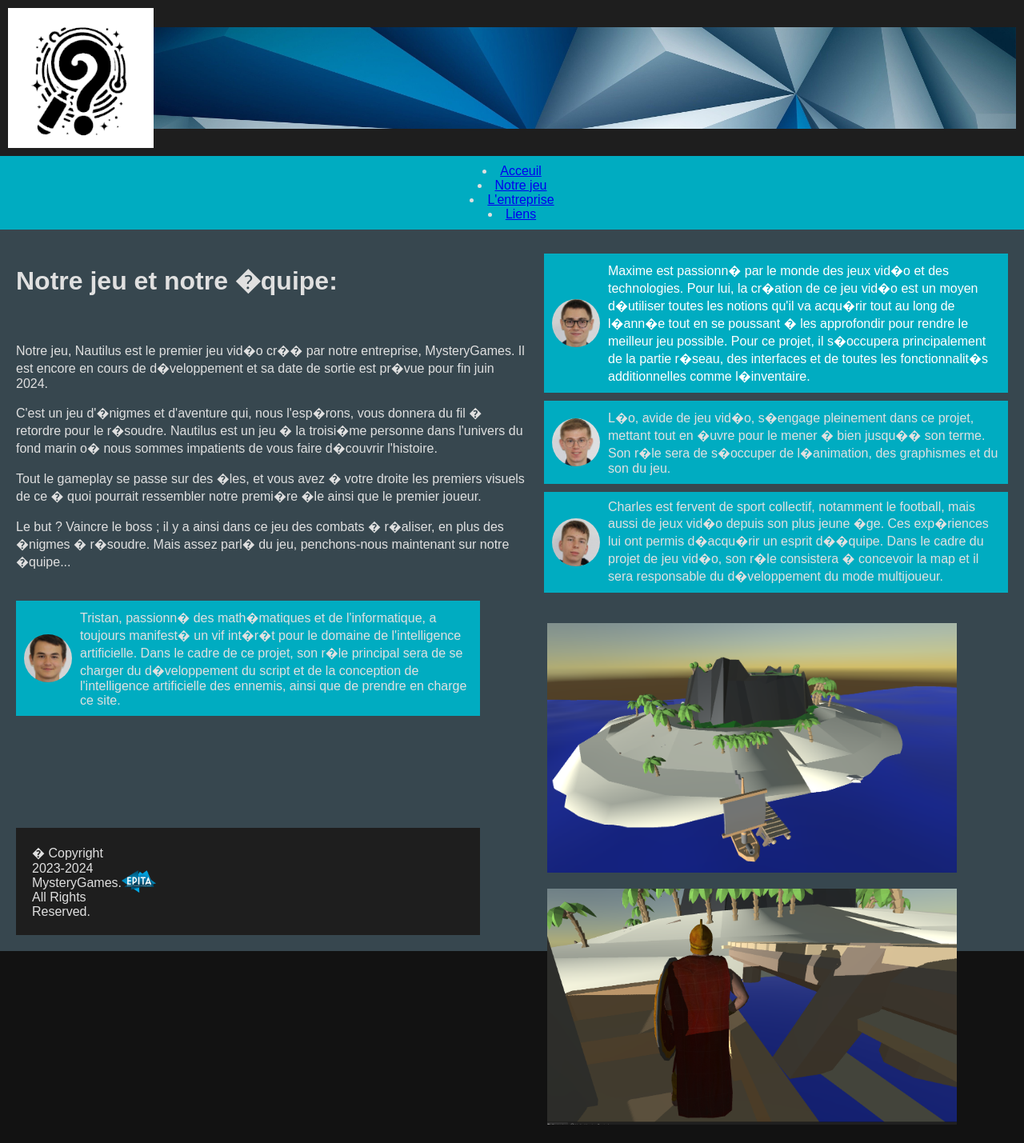
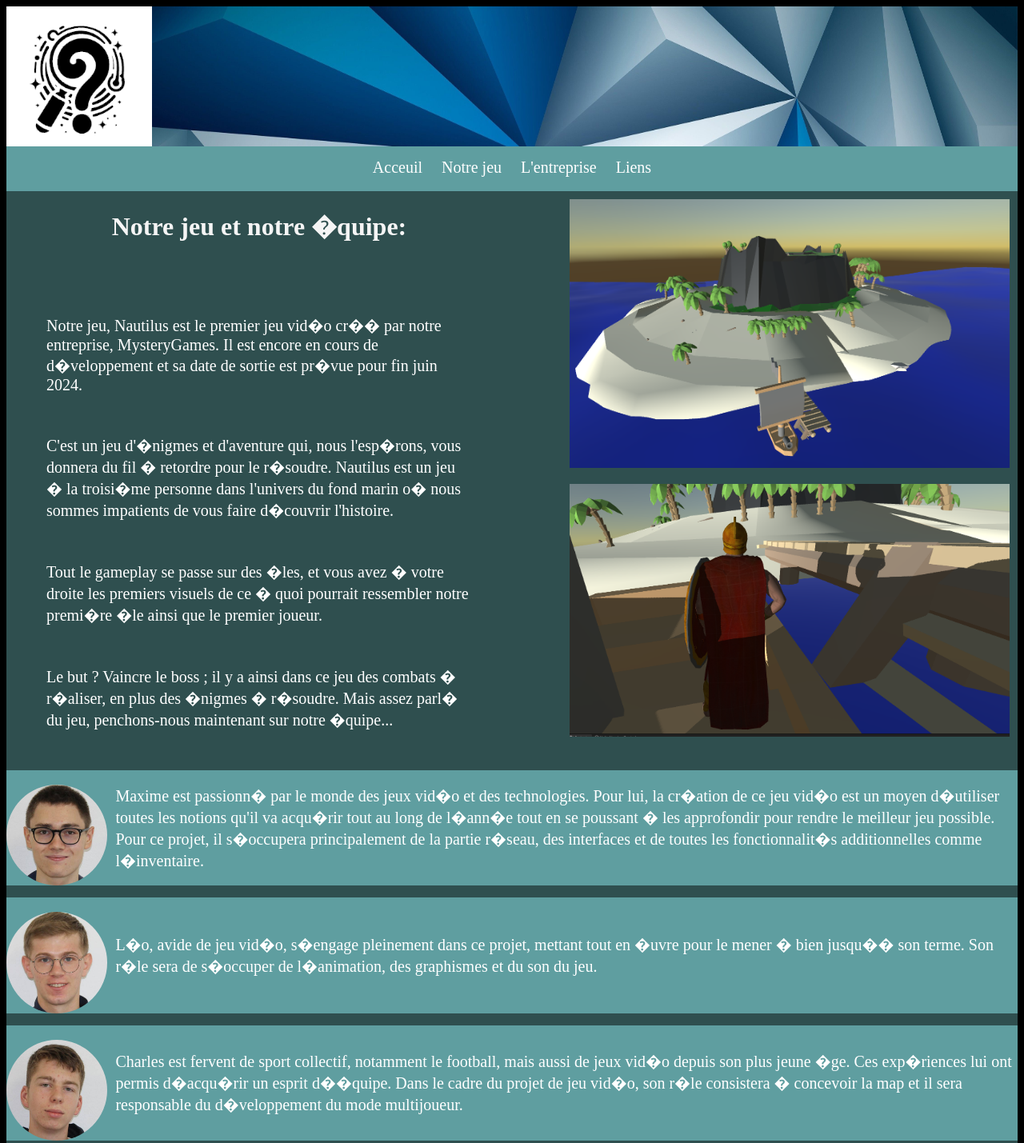
Before and after one commit to leolo14/Site, a plain HTML site: page index.html in a window 1280 px wide. Shown: the top 1429 px of the page at 80% size. Drawn offline with Linux system fonts and the light colour scheme.

Commit message:
Update style.css

```diff
--- a/css/style.css
+++ b/css/style.css
@@ -1,70 +1,94 @@
-/* Style général */
-body {
-    background-color: #121212;
-    color: #e0e0e0;
-    font-family: 'Arial', sans-serif;
-    margin: 0;
-    padding: 0;
+nav.menu-nav u1 li.btn {
+    display: inline-block;
+    list-style-type: none;
+    padding-top: 15px;
+
 }
 
-/* En-tête */
-header {
-    display: flex;
-    align-items: center;
-    padding: 10px;
-    background-color: #1e1e1e;
+nav.menu-nav {
+    background-color: cadetblue;
+    text-align: center;
+    min-height: 7vh;
 }
 
-header a {
-    flex: 0 0 auto;
+nav.menu-nav u1 li.btn a{
+
     text-decoration: none;
+    padding: 10px;
+    font-size: 20px;
+    color: white;
+    background-color:cadetblue;
+
 }
 
-header img {
-    max-width: 100%;
-    height: auto;
+
+    nav.menu-nav u1 li.btn:hover a {
+        color: darkgray;
+        background-color: darkslategrey;
+        transition: 0.3s all;
+    }
+footer {
+    background-color: black;
+    color: white;
+    padding: 20px;
+    justify-content: space-between;
+    align-items: center;
 }
 
-header img:last-child {
-    width: auto;
-    max-width: 100%;
+    footer p {
+        display: inline;
+        margin: 20px 10px 10px;
+    }
+
+.footer-image {
+    width: 10%;
     height: auto;
-    overflow: hidden;
+    display: block;
+    margin-left: auto;
 }
 
-/* Menu de navigation */
-nav.menu-nav {
-    background-color: #00acc1;
-    text-align: center;
-    padding: 10px 0;
+
+
+div#content div.leftbox h1, p {
+    margin: 50px;
+    color: white;
+    font-size: 20px;
 }
 
-nav.menu-nav ul {
-    list-style-type: none;
-    margin: 0;
-    padding: 0;
+
+
+
+
+
+div#entreprise {
+    background-color: darkslategrey;
 }
 
-nav.menu-nav ul li {
-    display: inline-block;
+
+body {
+    background-color: black;
 }
 
-nav.menu-nav ul li a {
-    text-decoration: none;
-    padding: 10px 20px;
-    font-size: 18px;
-    color: #fff;
-    transition: background-color 0.3s, color 0.3s;
+h1 {
+    color:whitesmoke;
+    text-align: center;
+}
+.image-container {
+    display: inline-block;
+    margin: 10px;
+    position: relative;
+    float: right;
 }
 
-nav.menu-nav ul li:hover a {
-    color: #212121;
-    background-color: #007c91;
+.image {
+    width: 550px;
+    height: auto;
+    transition: transform 0.3s;
+    padding-r: 50px;
 }
 
-/* Contenu principal */
-div.leftbox, div.rightbox {
-    padding: 20px;
+.image-container:hover .image {
+    transform: scale(1.1);
 }
 
 .leftbox {
@@ -72,135 +96,95 @@ div.leftbox, div.rightbox {
     width: 50%;
 }
 
-.rightbox {
-    float: right;
-    width: 50%;
-    text-align: center;
-}
 
-.rightbox img {
-    width: 80%;
-    height: auto;
-    margin: 10px 0;
-    transition: transform 0.3s;
-}
+header a {
+    text-decoration: none;
 
-.rightbox img:hover {
-    transform: scale(1.1);
-}
-
-/* Sections de l'entreprise */
-div#entreprise {
-    background-color: #37474f;
-    padding: 20px;
-}
-
-div#entreprise .dev {
-    background-color: #00acc1;
-    padding: 10px;
-    margin: 10px 0;
-    display: flex;
-    align-items: center;
-    transition: background-color 0.3s;
-    cursor: pointer;
-}
-
-div#entreprise .dev:hover {
-    background-color: #007c91;
-}
-
-div#entreprise .dev img {
-    border-radius: 50%;
-    margin-right: 10px;
-    width: 60px;
-    height: 60px;
-}
-
-div#entreprise .dev p {
-    margin: 0;
-    color: #fff;
-}
-
-div#entreprise .dev-details {
-    display: none;
-    padding: 10px;
-    background-color: #546e7a;
-    margin: 10px 0;
-    color: #fff;
-}
-
-div#entreprise .dev-details h1 {
-    margin-top: 0;
-    font-size: 24px;
-}
-
-/* Téléchargements */
-#telechargements {
-    background-color: #37474f;
-    padding: 20px;
-}
-
-#telechargements .leftbox, #telechargements .rightbox {
-    color: #fff;
-}
-
-#telechargements .rightbox {
-    font-size: 18px;
-}
-
-#telechargements a.lien {
-    color: #ffeb3b;
-    text-decoration: none;
-    transition: color 0.3s;
-}
-
-#telechargements a.lien:hover {
-    color: #fbc02d;
-}
-
-/* Pied de page */
-footer {
-    background-color: #1e1e1e;
-    color: #e0e0e0;
-    padding: 20px;
-    display: flex;
-    justify-content: space-between;
-    align-items: center;
-}
-
-footer p {
-    margin: 0;
-}
-
-.footer-image {
-    width: 10%;
-    height: auto;
-}
-
-/* Animations et transitions */
-* {
-    transition: all 0.3s ease-in-out;
 }
 
 html {
     scroll-behavior: smooth;
 }
 
-/* Suppression des styles de liste par défaut */
-ul {
-    list-style-type: none;
-    padding: 0;
+
+
+
+div#entreprise div.dev {
+    background-color: cadetblue;
+    width: 100%;
+    display: flex;
+    align-items: center;
+    margin-bottom: 15;
+    color: white;
+    font-size: 20px;
+
+}
+
+div.dev img {
+    border-radius: 50%;
+    margin-right: 10px;
+    margin-top: 18px;
+}
+
+div.dev p {
     margin: 0;
 }
 
-li {
-    padding: 0;
-    margin: 0;
+div#entreprise div.dev:hover {
+
+    background-color: darkslategrey;
+    transition: 0.3s all;
+    cursor: pointer;
 }
 
-/* Flexbox pour un alignement centré */
-header, footer {
+
+
+h2 {
+
+    font-size: 34px;
+    color: white;
+}
+
+#telechargements {
+    background-color: darkslategrey;
+    padding: 20px;
+}
+
+.leftbox {
+    color: white;
+}
+
+.rightbox {
+    color: white;
+    font-size: 20px;
+}
+
+.lien {
+    color: yellow;
+    text-decoration: none;
+    font-size: 20px;
+}
+
+ul {
+    margin-top: 20px;
+}
+
+header {
     display: flex;
-    align-items: center;
-    justify-content: space-between;
 }
+
+    header a {
+        flex: 0 0 auto; /* Le logo Nautilus ne prendra que l'espace n�cessaire */
+    }
+
+    header img {
+        max-width: 100%; /* Les images prendront 100% de la largeur disponible */
+        height: auto; /* Assurez-vous que les images ne d�forment pas */
+    }
+
+        header img:last-child {
+            width: auto; /* R�initialise la largeur � auto pour que le fond d'�cran ait la m�me largeur que le logo */
+            max-width: 100%; /* S'assurer que la largeur n'exc�de pas la largeur du logo */
+            height: auto; /* Assurez-vous que les images ne d�forment pas */
+            overflow: hidden; /* Cacher toute partie de l'image qui d�passe de la zone de son conteneur */
+        }
```
